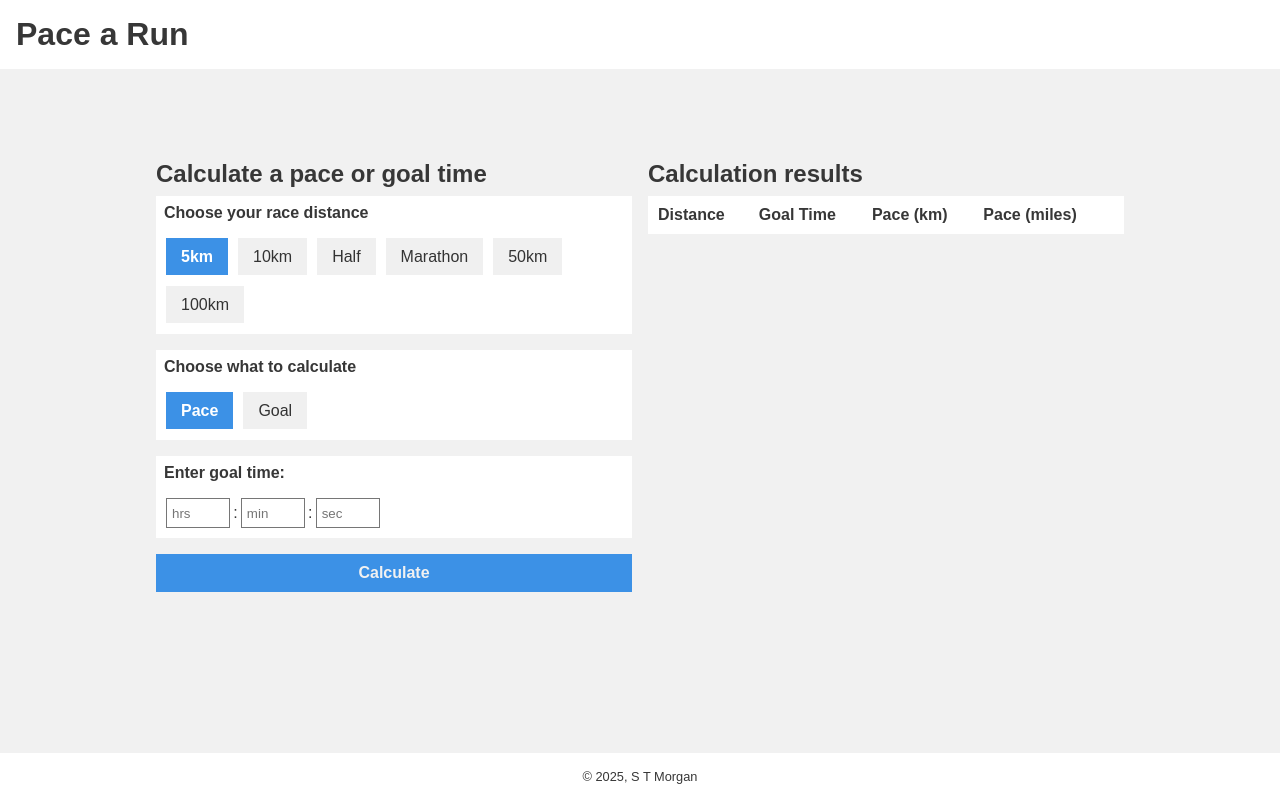
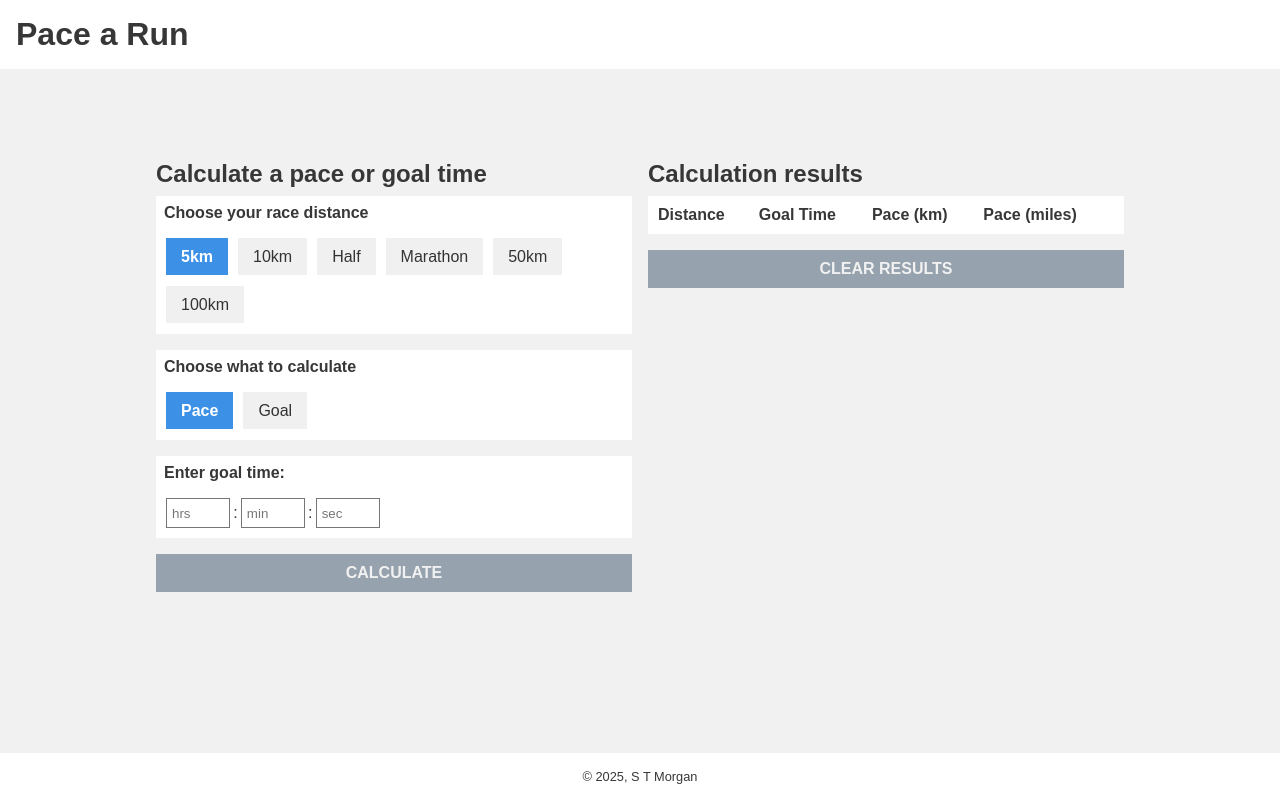
Before and after one commit to samtmorgan/running-pace-app, a Next.js app: page / in a window 1280 px wide. Built offline with nearby package versions, Linux system fonts and the light colour scheme.

Commit message:
Enhance form functionality by adding disable logic for submit button and implementing a clear results button; update styles for improved accessibility

```diff
--- a/src/app/globals.css
+++ b/src/app/globals.css
@@ -4,6 +4,7 @@
   --paper: #ffffff;
   --primary: #3c91e6ff;
   --primary-dark: #2a6bb0ff;
+  --primary-disabled: rgb(150, 162, 174);
   --yellow-green: #9fd356ff;
   --foreground: rgb(55, 55, 55);
   --background: #f1f1f1;
@@ -69,6 +70,7 @@ main {
   flex-direction: column;
   width: 100%;
   flex: 1;
+  padding-top: 3rem;
 }
 
 footer {
@@ -97,10 +99,17 @@ button {
   cursor: pointer;
   font-size: 1rem;
   transform: skew(var(--skew));
+  text-transform: uppercase;
+  font-weight: bold;
 }
 
 button:hover {
   background-color: var(--primary-dark);
+}
+
+button:disabled {
+  background-color: var(--primary-disabled);
+  cursor: not-allowed;
 }
 
 a {
@@ -214,6 +223,11 @@ section h2 {
   padding: 0.5rem;
 }
 
+.reset-button {
+  width: 100%;
+  margin-top: 1rem;
+}
+
 @media screen and (min-width: 700px) {
   main {
     display: flex;
--- a/src/app/page.tsx
+++ b/src/app/page.tsx
@@ -1,6 +1,6 @@
 "use client";
 
-import { useCallback, useState } from "react";
+import { use, useCallback, useMemo, useState } from "react";
 import {
   CalculationType,
   RaceDistance,
@@ -43,6 +43,18 @@ function App() {
     }
   }, [calculationType, distance, goalInput, paceInput]);
 
+  const disableSubmit = useMemo(
+    () =>
+      (calculationType === ECalculationTypes.PACE &&
+        goalInput.hours === 0 &&
+        goalInput.minutes === 0 &&
+        goalInput.seconds === 0) ||
+      (calculationType === ECalculationTypes.GOAL &&
+        paceInput.minutes === 0 &&
+        paceInput.seconds === 0),
+    [calculationType, goalInput, paceInput]
+  );
+
   return (
     <div className="app">
       <header>
@@ -65,8 +77,8 @@ function App() {
               <PaceInput paceInput={paceInput} setPaceInput={setPaceInput} />
             )}
 
-            <button type="submit">
-              <strong>Calculate</strong>
+            <button disabled={disableSubmit} type="submit">
+              Calculate
             </button>
           </form>
         </section>
@@ -75,6 +87,14 @@ function App() {
           <div className="paces">
             <ResultsTable results={results} />
           </div>
+          <button
+            className="reset-button"
+            type="button"
+            onClick={() => setResults([])}
+            disabled={results.length === 0}
+          >
+            Clear Results
+          </button>
         </section>
       </main>
       <footer>
```
